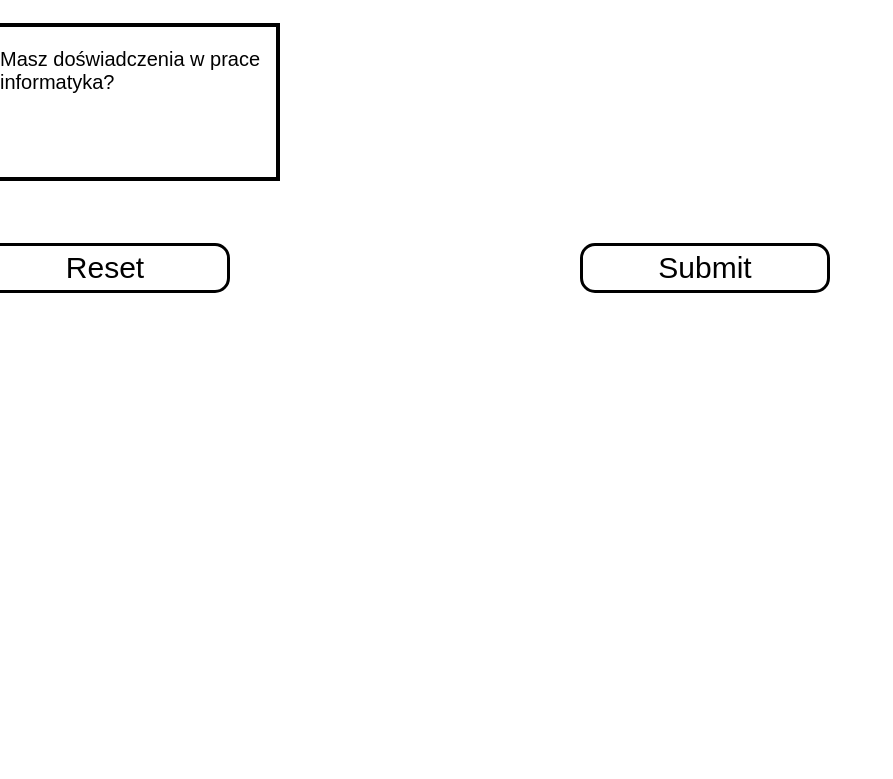
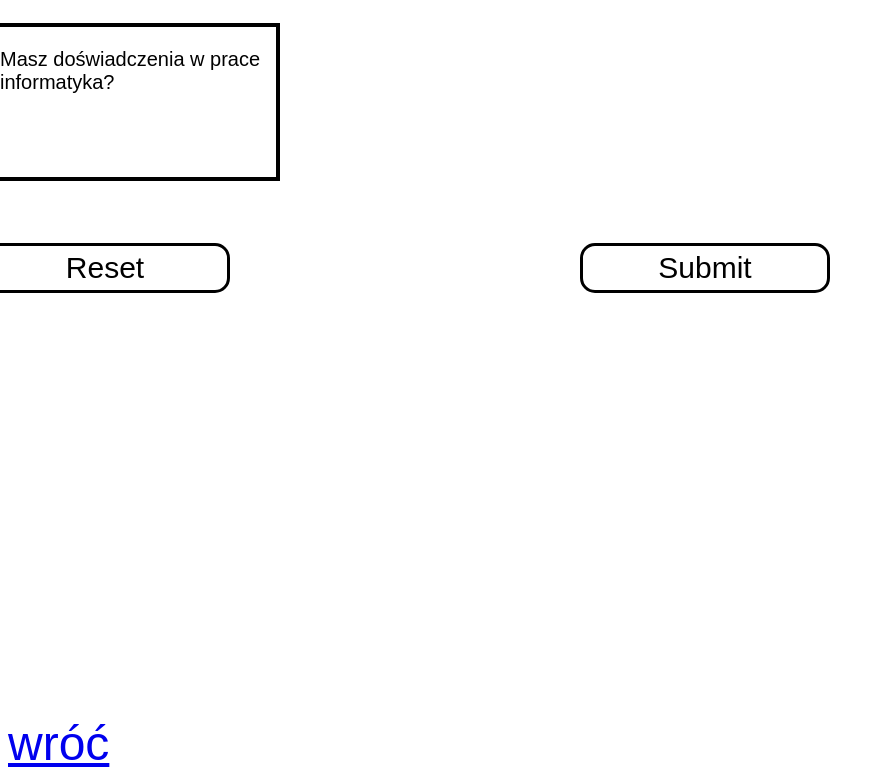
Before and after one commit to NikitaStadnyk/Myfile, a plain HTML site: page formularz_Stadnyk2f2.html in a window 1280 px wide. Shown: the part 1357-2136 px from the top of the page, without its empty margins (0-893 px from the left). Before the commit the page ends 2081 px from the top, so only its background shows below. Drawn offline with Linux system fonts and the light colour scheme.

Commit message:
Update formularz_Stadnyk2f2.html

```diff
--- a/formularz_Stadnyk2f2.html
+++ b/formularz_Stadnyk2f2.html
@@ -289,5 +289,6 @@
            </br>
          </table>
        </form>
+      <A HREF="index.html"> wróć </A>
     </body>
  </html>
```
